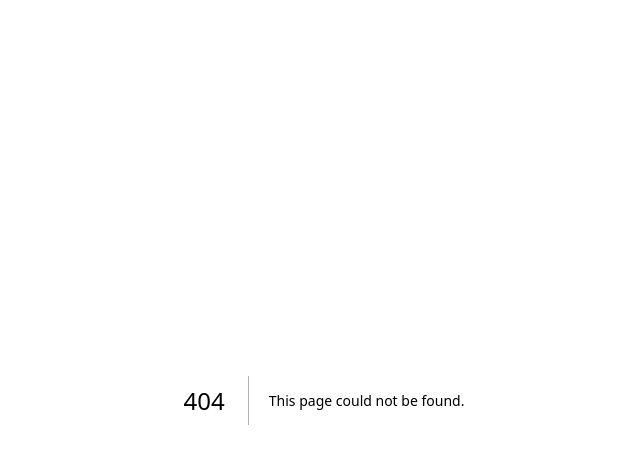
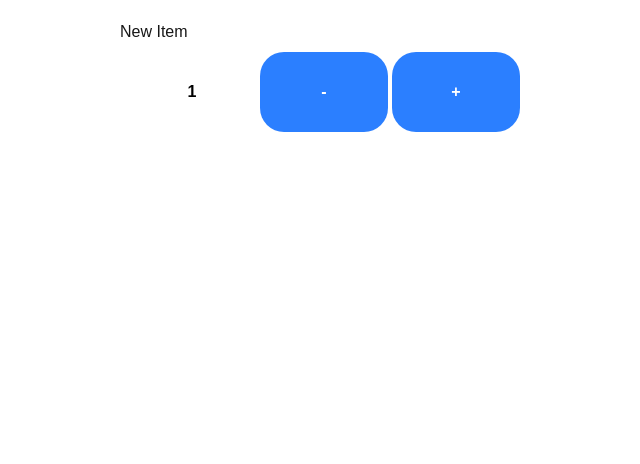
Before and after one commit to khait4/cprg306-assignments, a Next.js app: page /week-4 in a window 1280 px wide. Before the commit this address had no page. Shown: the top 464 px of the page, without its empty margins (316-956 px from the left). Built offline with nearby package versions, Linux system fonts and the light colour scheme.

Commit message:
Week 4 assignment

```diff
--- a/app/page.js
+++ b/app/page.js
@@ -5,6 +5,7 @@ export default function Home(){
       <h1>CPRG 306: Web Development 2 - Assignments</h1>
       <p><Link href="/week-2">Week 2 Assignment</Link></p>
       <p><Link href="/week-3">Week 3 Assignment</Link></p>
+      <p><Link href="/week-4">Week 4 Assignment</Link></p>
     </main>
   )
 }
--- /dev/null
+++ b/app/week-4/new-item.js
@@ -0,0 +1,29 @@
+"use client";
+import { useState } from "react";
+
+export default function NewItem() {
+    const [quantity, setQuantity] = useState(1);
+
+    const increment = () => {
+        if (quantity < 20) {
+            setQuantity (quantity + 1);
+        }
+
+    }
+
+    const decrement = () => {
+        if (quantity > 1) {
+            setQuantity (quantity - 1);
+        }
+    }
+
+    return (
+        <div className="flex items justify-between bg-white p-2 rounded-3xl">
+            <div><p className="bg-white p-7 rounded-3xl w-32 font-bold text-black text-center">{quantity}</p></div>
+            <button className="bg-blue-500 p-7 rounded-3xl w-32 hover:bg-blue-300 font-bold text-white disabled:cursor-not-allowed" onClick={decrement} disabled={quantity === 1}>-</button>
+            <button className="bg-blue-500 p-7 rounded-3xl w-32 hover:bg-blue-300 font-bold text-white disabled:cursor-not-allowed" onClick={increment} disabled={quantity === 20}>+</button>
+        </div>
+
+    );
+
+}
--- /dev/null
+++ b/app/week-4/page.js
@@ -0,0 +1,9 @@
+import NewItem from "./new-item";
+export default function Page() {
+    return (
+        <main className="m-auto max-w-md p-5">
+            <h1>New Item</h1>
+            <NewItem />
+        </main>
+    )
+}
```
